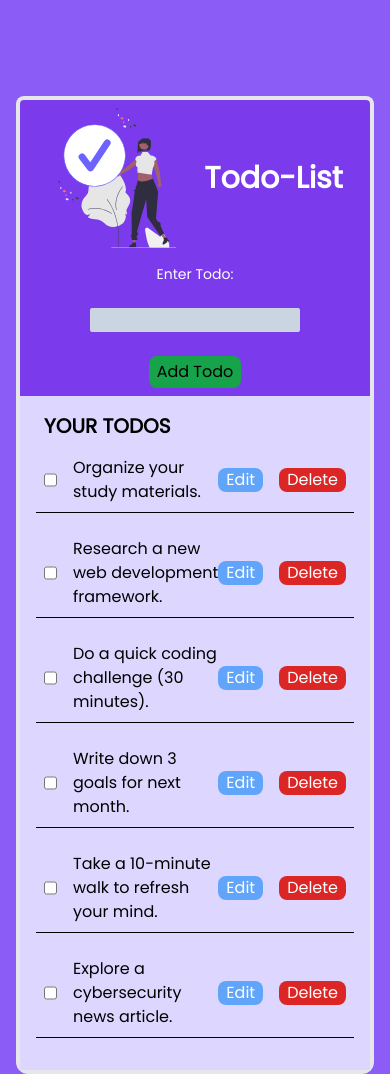
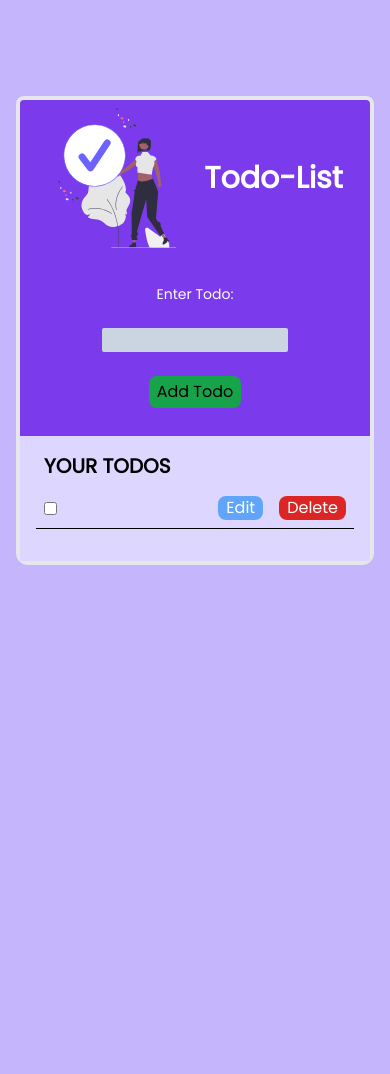
Before and after one commit to aniketnal/Todo-List-React, a React (Vite) app: page / in a window 390 px wide. After the commit the page ends 844 px from the top, so only its background shows below. Built offline with nearby package versions, Linux system fonts and the light colour scheme.

Commit message:
Fixed responsiveness

```diff
--- a/index.html
+++ b/index.html
@@ -7,7 +7,7 @@
     <title>To-Do List</title>
     <link href="https://fonts.googleapis.com/css?family=Poppins" rel="stylesheet">
   </head>
-  <body class="bg-violet-500">
+  <body class="bg-violet-300">
     <div id="root"></div>
     <script type="module" src="/src/main.jsx"></script>
   </body>
--- a/src/components/Main.jsx
+++ b/src/components/Main.jsx
@@ -1,81 +1,47 @@
-import React from 'react'
+import React, { useState } from 'react'
 
 const Main = () => {
+  const [todo, setTodo] = useState('');
+  const [todos, setTodos] = useState([]);
+
+  const handleAdd = (item)=>{
+    setTodos([...todos, {todo, isComplted: false}])
+    setTodo("")
+  }
+
+  const handleChange = (e)=>{
+    setTodo(e.target.value)
+    setTodo('')
+  }
+
+  const handleEdit = ()=>{
+
+  }
+  const handleDelete = ()=>{
+
+  }
+
+
   return (
     <div>
       <div className="container mx-auto font-display">
           <div className='flex flex-col bg-violet-600 mx-[4rem] max-sm:mx-[1rem] border-x-4 border-b-4 rounded-b-xl '>
-            <div className="input max-sm:flex-col flex items-center justify-center gap-5">
+            <div className="input max-md:m-5 max-sm:flex-col flex items-center justify-center gap-5">
               <label className=' text-sm max-sm:text-sm mt-2 text-white' htmlFor="">Enter Todo:</label>
-              <input type="text" className='bg-slate-300 my-3 max-sm:my-1 rounded-sm w-[60%] px-2'/>
-              <button className='bg-green-600 max-sm:mb-2 px-2 py-1 rounded-lg text-center font-medium '>Add Todo</button>
+              <input onChange={handleChange} type="text" className='bg-slate-300 my-3 max-sm:my-1 rounded-sm w-[60%] px-2'/>
+              <button onClick={handleAdd} className='bg-green-600 max-sm:mb-2 px-2 py-1 rounded-lg text-center font-medium '>Add Todo</button>
             </div>
             <div className="list bg-violet-200 p-4">
 
               <h1 className='text-xl font-semibold ml-2 mb-2'>YOUR TODOS</h1>
-              <div className='todo  p-2 flex items-center'>
+              <div className='todo p-2 flex items-center'>
                 <div className="1 flex gap-4 w-[90%]">
-                  <input type="checkbox" />
-                  <span>Organize your study materials.</span>
+                  <input type="checkbox"/>
+                  <div>{todo}</div>
                 </div>
                 <div className="2 flex gap-4 items-center">
-                  <button className='bg-blue-400 text-white px-2 rounded-lg text-center font-medium max-sm:font-medium'>Edit</button>
-                  <button className='bg-red-600 text-white px-2 rounded-lg text-center font-medium max-sm:font-medium'>Delete</button>
-                </div>
-              </div>
-
-              <div className='todo p-2 flex items-center'>
-                <div className="1 flex gap-4 w-[90%]">
-                  <input type="checkbox" />
-                  <span>Research a new web development framework.</span>
-                </div>
-                <div className="2 flex gap-4 items-center">
-                  <button className='bg-blue-400 text-white px-2 rounded-lg text-center font-medium max-sm:font-medium'>Edit</button>
-                  <button className='bg-red-600 text-white px-2 rounded-lg text-center font-medium max-sm:font-medium'>Delete</button>
-                </div>
-              </div>
-
-              <div className='todo p-2 flex items-center'>
-                <div className="1 flex gap-4 w-[90%]">
-                  <input type="checkbox" />
-                  <span>Do a quick coding challenge (30 minutes).</span>
-                </div>
-                <div className="2 flex gap-4 items-center">
-                  <button className='bg-blue-400 text-white px-2 rounded-lg text-center font-medium max-sm:font-medium'>Edit</button>
-                  <button className='bg-red-600 text-white px-2 rounded-lg text-center font-medium max-sm:font-medium'>Delete</button>
-                </div>
-              </div>
-
-              <div className='todo p-2 flex items-center'>
-                <div className="1 flex gap-4 w-[90%]">
-                  <input type="checkbox" />
-                  <span>Write down 3 goals for next month.</span>
-                </div>
-                <div className="2 flex gap-4 items-center">
-                  <button className='bg-blue-400 text-white px-2 rounded-lg text-center font-medium max-sm:font-medium'>Edit</button>
-                  <button className='bg-red-600 text-white px-2 rounded-lg text-center font-medium max-sm:font-medium'>Delete</button>
-                </div>
-              </div>
-
-              <div className='todo p-2 flex items-center'>
-                <div className="1 flex gap-4 w-[90%]">
-                  <input type="checkbox" />
-                  <span>Take a 10-minute walk to refresh your mind.</span>
-                </div>
-                <div className="2 flex gap-4 items-center">
-                  <button className='bg-blue-400 text-white px-2 rounded-lg text-center font-medium max-sm:font-medium'>Edit</button>
-                  <button className='bg-red-600 text-white px-2 rounded-lg text-center font-medium max-sm:font-medium'>Delete</button>
-                </div>
-              </div>
-
-              <div className='todo p-2 flex items-center'>
-                <div className="1 flex gap-4 w-[90%]">
-                  <input type="checkbox" />
-                  <span>Explore a cybersecurity news article.</span>
-                </div>
-                <div className="2 flex gap-4 items-center">
-                  <button className='bg-blue-400 text-white px-2 rounded-lg text-center font-medium max-sm:font-medium'>Edit</button>
-                  <button className='bg-red-600 text-white px-2 rounded-lg text-center font-medium max-sm:font-medium'>Delete</button>
+                  <button onClick={handleEdit} className='bg-blue-400 text-white px-2 rounded-lg text-center font-medium max-sm:font-medium'>Edit</button>
+                  <button onClick={handleDelete} className='bg-red-600 text-white px-2 rounded-lg text-center font-medium max-sm:font-medium'>Delete</button>
                 </div>
               </div>
 
```
